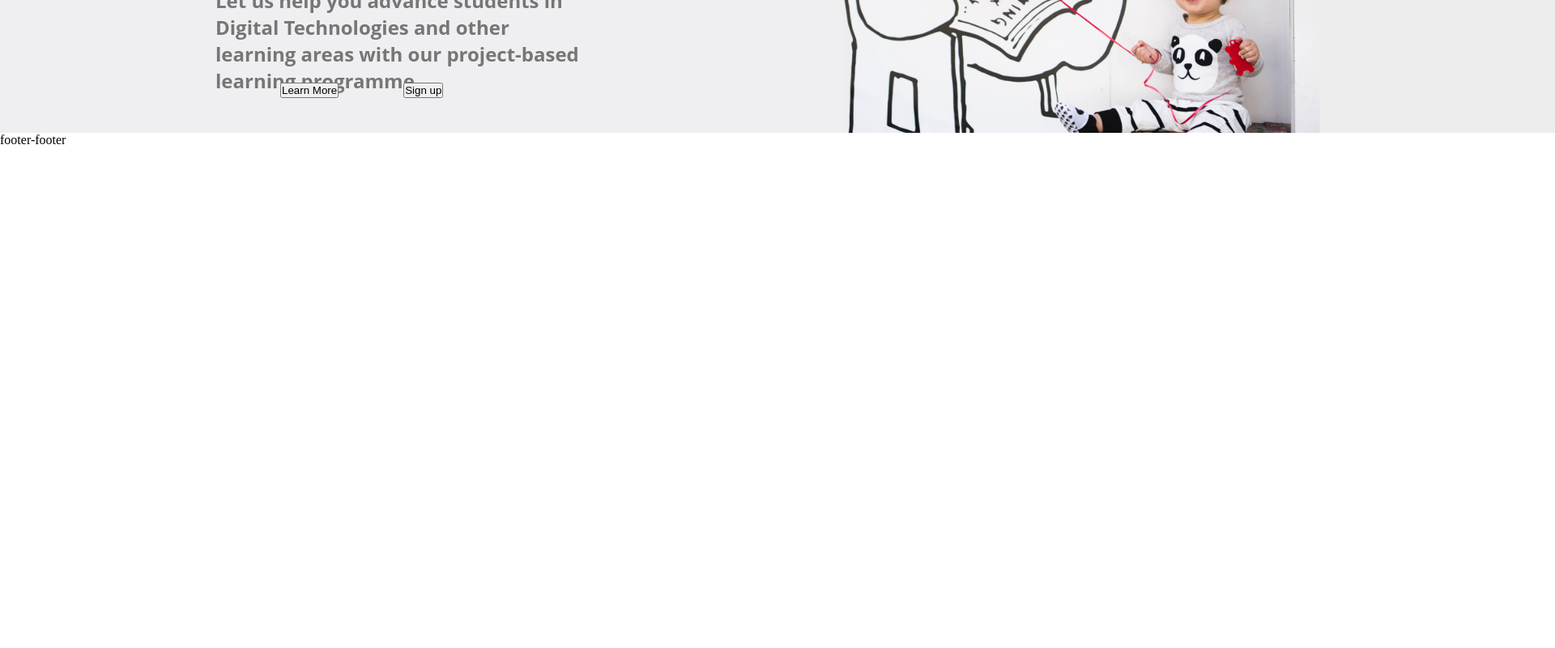
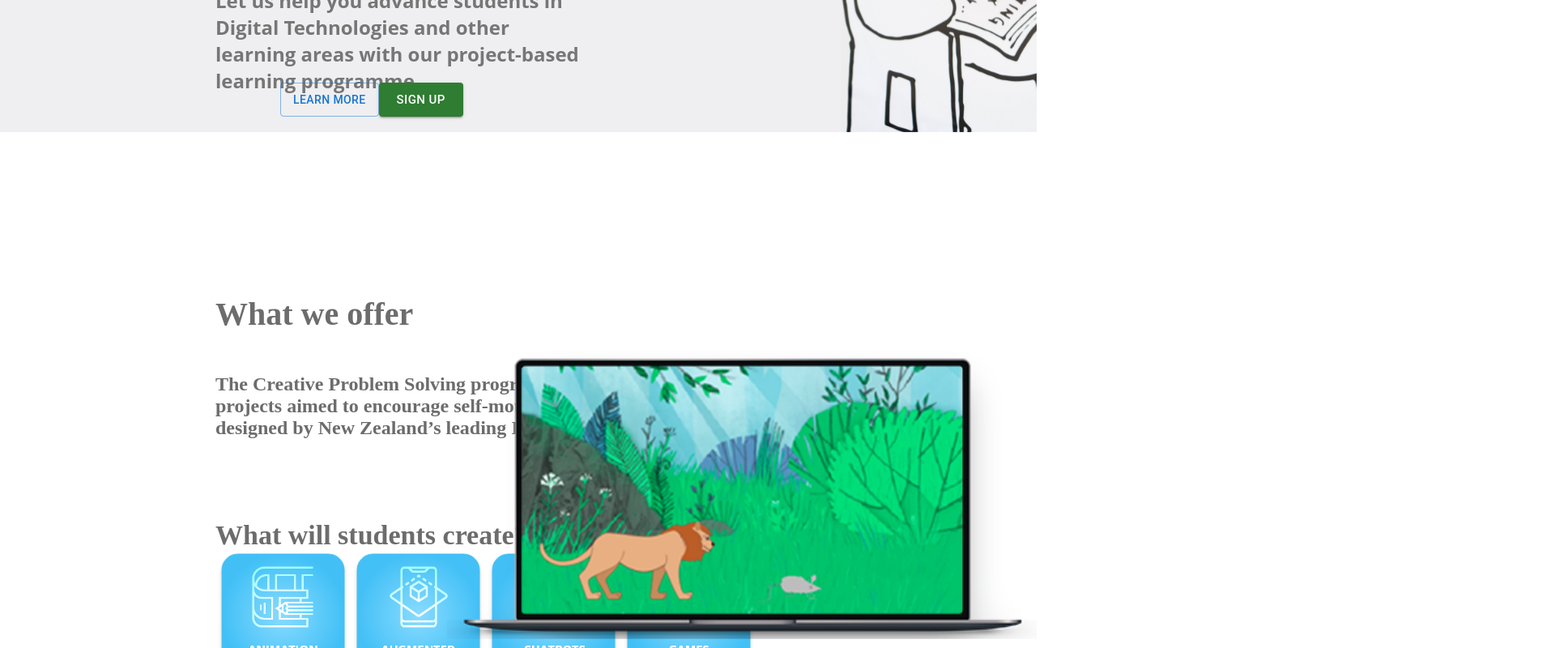
Before and after one commit to Mission-Ready/2502-L4FT17-missionx-frontend-t3, a React (Vite) app: page / in a window 1280 px wide. Shown: the part 300-1100 px from the top of the page at 81% size, 1920 px wide, since content can reach past the window. Before the commit the page ends 800 px from the top, so only its background shows below. Built offline with nearby package versions, Linux system fonts and the light colour scheme.

Commit message:
draft2 home page

```diff
--- a/src/pages/Yellow/Home/Home.jsx
+++ b/src/pages/Yellow/Home/Home.jsx
@@ -1,5 +1,7 @@
 import Header from "./components/Header";
 import Banner from "./components/Banner";
+import Button from "@mui/material/Button";
+import Body from "./components/Body";
 
 export default function Home(){
   return(
@@ -10,9 +12,13 @@ export default function Home(){
       <Banner></Banner>
     </header>
 
+    <div>
+      <Body></Body>
+    </div>
+
 
     <footer>
-      footer-footer
+
     </footer>
     </div>
   )
--- a/src/pages/Yellow/Home/components/Banner.jsx
+++ b/src/pages/Yellow/Home/components/Banner.jsx
@@ -1,8 +1,13 @@
 import React from "react";
-import Hero from "../../../../assets/Home/hero.png";
-import style from "./Banner.module.css"
+// import Hero from "../../../../assets/Home/hero.png";
+import style from "./Banner.module.css";
+import Button from '@mui/material/Button';
+import { createTheme } from '@mui/material/styles';
+
 
 function Banner() {
+
+
   return (
     <div className={style.container}>
 
@@ -18,9 +23,10 @@ function Banner() {
       </h3>
 
     <div className={style.button}>
-      <button>Learn More</button>
 
-      <button className={style.signupButton}>Sign up </button>
+      <Button variant="outlined">Learn More</Button>
+
+      <Button variant="contained" color= "success"  size="large" className={style.signupButton}>Sign up </Button>
 
     </div>
 
--- a/src/pages/Yellow/Home/components/Banner.module.css
+++ b/src/pages/Yellow/Home/components/Banner.module.css
@@ -10,9 +10,10 @@
     flex-direction: column;
     background-image: url(../../../../assets/Home/hero.png);
     background-size: cover;
+
     top: 64px;
     left: 0px;
-    width: 1920px;
+    width: 100%;
     height: 400px;
     padding: 0px,0px;
     margin: 0px,0px;
@@ -58,5 +59,5 @@
 
 .signupButton {
   display: flex;
-  margin-left:80px;
+  margin-left: 100px;
 }
--- /dev/null
+++ b/src/pages/Yellow/Home/components/Body.jsx
@@ -0,0 +1,111 @@
+import React from 'react'
+import style from '../components/Body.module.css'
+import laptopImage1 from '../../../../assets/Home/laptop1.png'
+import animation from "../../../../assets/Home/animation.png"
+import augreality from "../../../../assets/Home/augreality.png"
+import chatbots from "../../../../assets/Home/chatbots.png"
+import games from "../../../../assets/Home/games.png"
+import group1 from "../../../../assets/Home/group1.png"
+import group2 from "../../../../assets/Home/group2.png"
+import group3 from "../../../../assets/Home/group3.png"
+import group4 from "../../../../assets/Home/group4.png"
+import star from '../../../../assets/Home/star.png';
+import Button from '@mui/material/Button';
+
+
+
+
+export default function Body() {
+
+
+
+
+  return (
+    <div>
+        <section className={style.leftSection}>
+            <h1 style = {{fontFamily: "Nunito, Bold", fontSize:"40px",color:"#6C6C6C", width:"30em"}}>What we offer</h1>
+            <h4 style = {{fontFamily: "Nunito, Bold", fontSize:"24px",color:"#6C6C6C",width:"30em"}}>The Creative Problem Solving programme is series of digital creation projects aimed to encourage self-motivation and student agency, designed by New Zealand’s leading IT industry experts and schools.</h4>
+
+            <h2 style = {{fontFamily: "Nunito, Bold", fontSize:"34px",color:"#6C6C6C",width:"30em"}}>What will students create?</h2>
+
+            <div className={style.studentsCreateButtons}>
+            <img src={animation} alt="animation" />
+            <img src={augreality} alt="augreality" />
+            <img src={chatbots} alt="chatbots" />
+            <img src={games} alt="games" />
+            </div>
+
+
+
+
+        </section>
+
+        <section className={style.rightSection}>
+            <img src={laptopImage1} alt="laptopImage1" />
+        </section>
+
+
+        <div className= {style.groupContainer}>
+
+           <h1 style = {{fontFamily: "Nunito, Bold", fontSize:"30px",color:"#6C6C6C"}}> Teaching kids programming and digital skills is more than just writing code.</h1>;
+
+           <div className={style.groupImages}>
+              <img  src= {group1} alt="group1" />
+              <img src= {group2} alt="group2" />
+              <img src= {group3} alt="group3" />
+              <img src= {group4} alt="group4" />
+           </div>
+
+        </div>
+
+        <div className={style.moreInfoContainer}>
+           <h1 style = {{fontFamily: "Nunito, Bold", fontSize:"30px",color:"#6C6C6C"}}> How our programme helps teachers and schools</h1>
+
+           <div className={style.moreInfoButtons}>
+           <Button variant="outlined">LEARNING PATHWAYS</Button>
+           <Button variant="outlined">DIGITAL TECHNOLOGIES</Button>
+           <Button variant="outlined">KEY COMPETENCIES</Button>
+           <Button variant="outlined">IR4.0</Button>
+           </div>
+
+        <div>
+
+
+
+            <div className={style.informationOnClick} style = {{color:"#606060", backgroundColor:"#EFEFF1"}}>
+
+                    <h2 style = {{fontFamily: "Nunito, Bold", fontSize:"30px",color:"#606060"}}>Enhance key competencies</h2>
+
+                    <h3 style = {{fontFamily: "Nunito, Bold", fontSize:"20px",color:"#606060"}}>The programme enhances capabilities of students in the 5 Key Competencies identified in the New Zealand Curriculum:</h3>
+
+              <div>
+                     <h2><img src={star} alt="star" />THINKING </h2>
+                    <h3>In particular the programme focused on problem solving, design thinking and computational thinking. </h3>
+
+                    <h2><img src={star} alt="star" />DISCERNING CODES </h2>
+                    <h3>Analyzing language, symbols, and texts in order to understand and make sense of the codes in which knowledge is expressed.</h3>
+
+
+                    <h2><img src={star} alt="star" />SELF-MANAGEMENT </h2>
+                      <h3>Projects and challenges are designed to motivate students to explore and experiment with self-motivation</h3>
+
+                    <h2><img src={star} alt="star" />RELATIONSHIPS WITH PEERS</h2>
+                    <h3>The programme is designed with unplugged sessions where students interact in a range of different situations, including things like being able to listen well, recognize different points of view, and share ideas.</h3>
+
+                    <h2><img src={star} alt="star" />PARTICIPATION AND COLLABORATION </h2>
+                      <h3>The programme encourages students to be involved in communities, such as family, whānau, school, and contribute and make connections with other people</h3>
+              </div>
+
+
+
+            </div>
+
+           </div>
+
+        </div>
+
+
+
+    </div>
+  )
+}
--- /dev/null
+++ b/src/pages/Yellow/Home/components/Body.module.css
@@ -0,0 +1,71 @@
+*{
+    box-sizing: border-box;
+    margin:0;
+    padding:0;
+  }
+
+
+.leftSection {
+    display: flex;
+    flex-direction: column;
+    justify-content: left;
+    padding-top: 200px;
+    padding-left: 266px;
+    width: 292px;
+    height: 57px;
+    }
+
+.rightSection{
+    display: flex;
+    justify-content: right;
+    margin-top: 0px;
+}
+section h4 {
+    padding-top: 50px
+}
+
+section h2 {
+    padding-top: 100px;
+}
+
+.studentsCreateButtons {
+    display: flex;
+    flex-direction: row;
+}
+
+
+.groupContainer h1 {
+    display: flex;
+    justify-content: center;
+    padding-top: 100px;
+    padding-bottom: 50px;
+}
+
+.groupImages {
+        display: flex;
+        justify-content: space-evenly;
+        padding-left: 120px
+
+}
+
+.moreInfoContainer h1 {
+    display: flex;
+    justify-content: center;
+    align-items: center;
+    padding-top: 100px;
+    padding-bottom: 50px;
+
+}
+
+.moreInfoButtons {
+    display: flex;
+    justify-content: space-evenly;
+    padding-left: 120px;
+
+}
+
+.informationOnClick {
+    display: flex;
+    flex-direction: column;
+
+}
--- a/src/pages/Yellow/Home/components/Header.module.css
+++ b/src/pages/Yellow/Home/components/Header.module.css
@@ -17,7 +17,7 @@
     color: azure;
     top: 0px;
     left: 0px;
-    width: 1920px;
+    width: 100%;
     height: 64px;
 
 }
```
